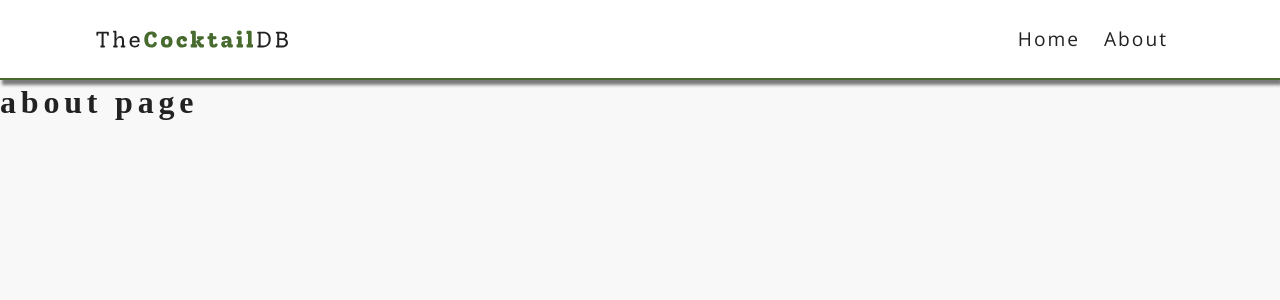
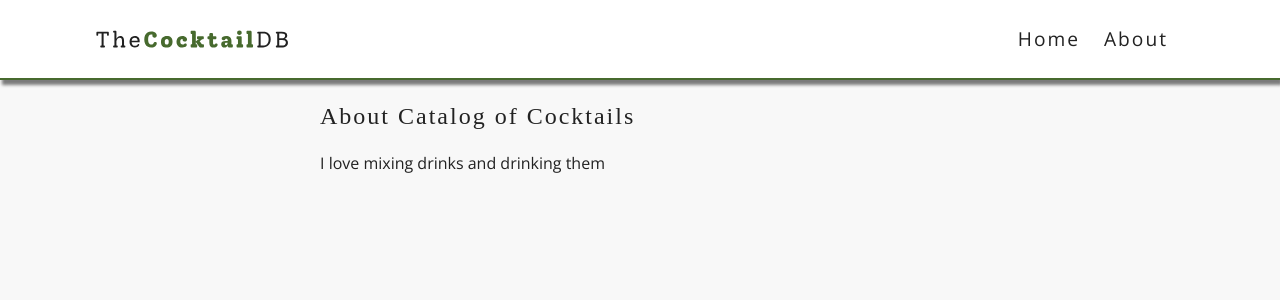
Before and after one commit to emmanuelkamala/catalog-of-cocktails, a React (Create React App) app: page /about in a window 1280 px wide. Shown: the top 300 px of the page. Built offline with nearby package versions, Linux system fonts and the light colour scheme; a web font is replaced by a local one.

Commit message:
Add about page component to the app

```diff
--- a/src/index.css
+++ b/src/index.css
@@ -144,21 +144,6 @@ Buttons
   border-color: var(--primaryLightColor);
 }
 
-/*
-======
-About
-======
-*/
-.about-section {
-  width: var(--smallWidth);
-  max-width: var(--maxWidth);
-  margin: 0 auto;
-}
-.about-section p {
-  line-height: 2rem;
-  font-weight: 400;
-  letter-spacing: 2px;
-}
 /*
 ======
 Error
--- a/src/pages/About.js
+++ b/src/pages/About.js
@@ -1,5 +1,11 @@
 import React from "react";
+import classes from './About.module.css';
 
 export default function About() {
-  return <h1>about page</h1>;
+  return (
+    <section className={classes.about}>
+      <h1 className={classes.paragraph}>About Catalog of Cocktails</h1>
+      <p>I love mixing drinks and drinking them</p>
+    </section>
+  )
 }
--- /dev/null
+++ b/src/pages/About.module.css
@@ -0,0 +1,16 @@
+/*
+======
+About
+======
+*/
+.about {
+    width: var(--smallWidth);
+    max-width: var(--maxWidth);
+    margin: 0 auto;
+  }
+  .paragraph {
+    line-height: 2rem;
+    font-weight: 400;
+    letter-spacing: 2px;
+    margin-top: 20px;
+  }
```
